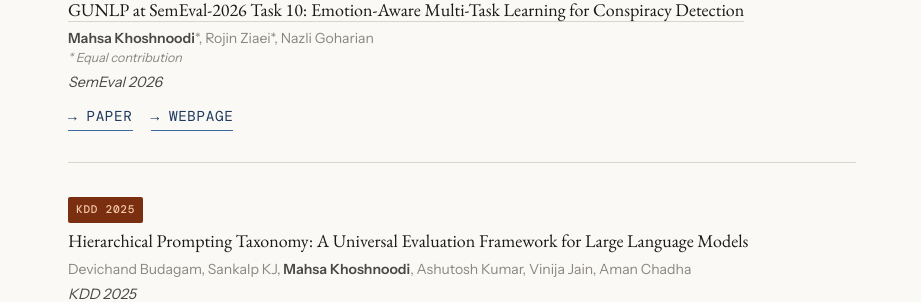
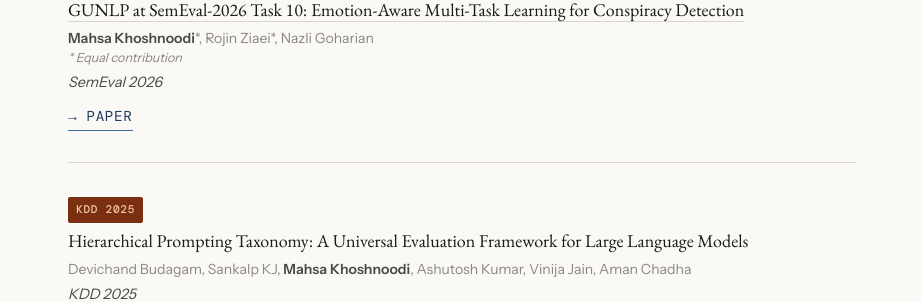
Before and after one commit to Arenaa/arenaa.github.io, a Jekyll site: the page index.html, which Jekyll copies as it is, in a window 1280 px wide and 900 px high, scrolled down 1575 px. Shown: the part 153-455 px from the top of the window, without its empty margins (178-1099 px from the left). Built offline with Jekyll 4.4.1, drawn with Linux system fonts in a browser that asks for light colours.

Commit message:
Remove Webpage link from GUNLP publication.
Co-authored-by: Cursor <cursoragent@cursor.com>

```diff
--- a/index.html
+++ b/index.html
@@ -460,7 +460,6 @@ footer p {
       <div class="pub-venue">SemEval 2026</div>
       <div class="pub-links">
         <a href="https://aclanthology.org/2026.semeval-1.342.pdf" target="_blank" class="pub-link">Paper</a>
-        <a href="https://aclanthology.org/2026.semeval-1.342/" target="_blank" class="pub-link">Webpage</a>
       </div>
     </div>
 
--- a/projects.html
+++ b/projects.html
@@ -359,7 +359,6 @@
         </div>
         <div class="card-links">
           <a href="https://aclanthology.org/2026.semeval-1.342.pdf" target="_blank" class="card-link">Paper</a>
-          <a href="https://aclanthology.org/2026.semeval-1.342/" target="_blank" class="card-link">Webpage</a>
         </div>
       </div>
     </div>
```
